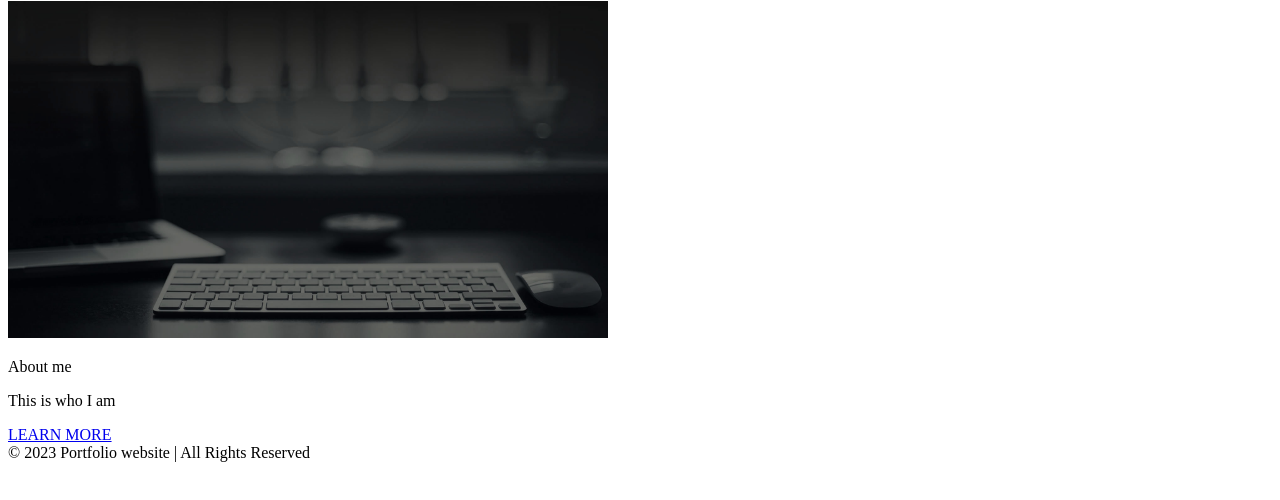
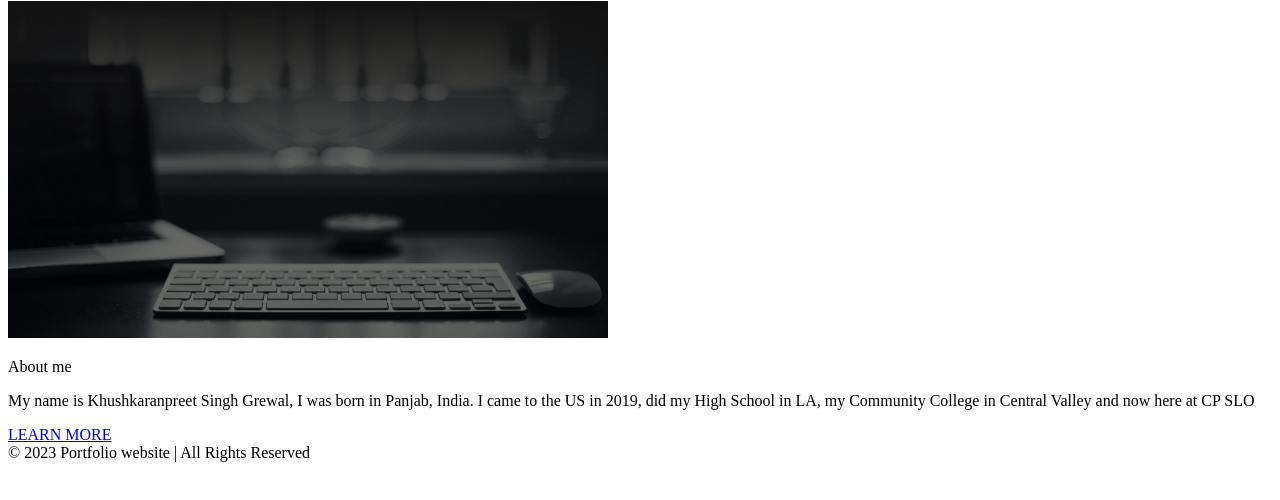
Before and after one commit to ChachaTeraSira/ChachaTeraSira.github.io, a plain HTML site: page portfolio.html in a window 1280 px wide. Shown: the part 236-736 px from the top of the page. Drawn offline with Linux system fonts and the light colour scheme.

Commit message:
added some intro to portfolio

```diff
--- a/portfolio.html
+++ b/portfolio.html
@@ -20,10 +20,14 @@
         <a href="index.html">
           <img src="Portfolio-bg.jpg" width="600" />
         </a>
-          <div class="project-details">
-            <p class="project-name">About me</p>
-            <p class="project-description">This is who I am</p>
-          </div>
+        <div class="project-details">
+          <p class="project-name">About me</p>
+          <p class="project-description">
+            My name is Khushkaranpreet Singh Grewal, I was born in Panjab,
+            India. I came to the US in 2019, did my High School in LA, my
+            Community College in Central Valley and now here at CP SLO
+          </p>
+        </div>
         <a href="index.html"> LEARN MORE </a>
       </div>
     </main>
```
